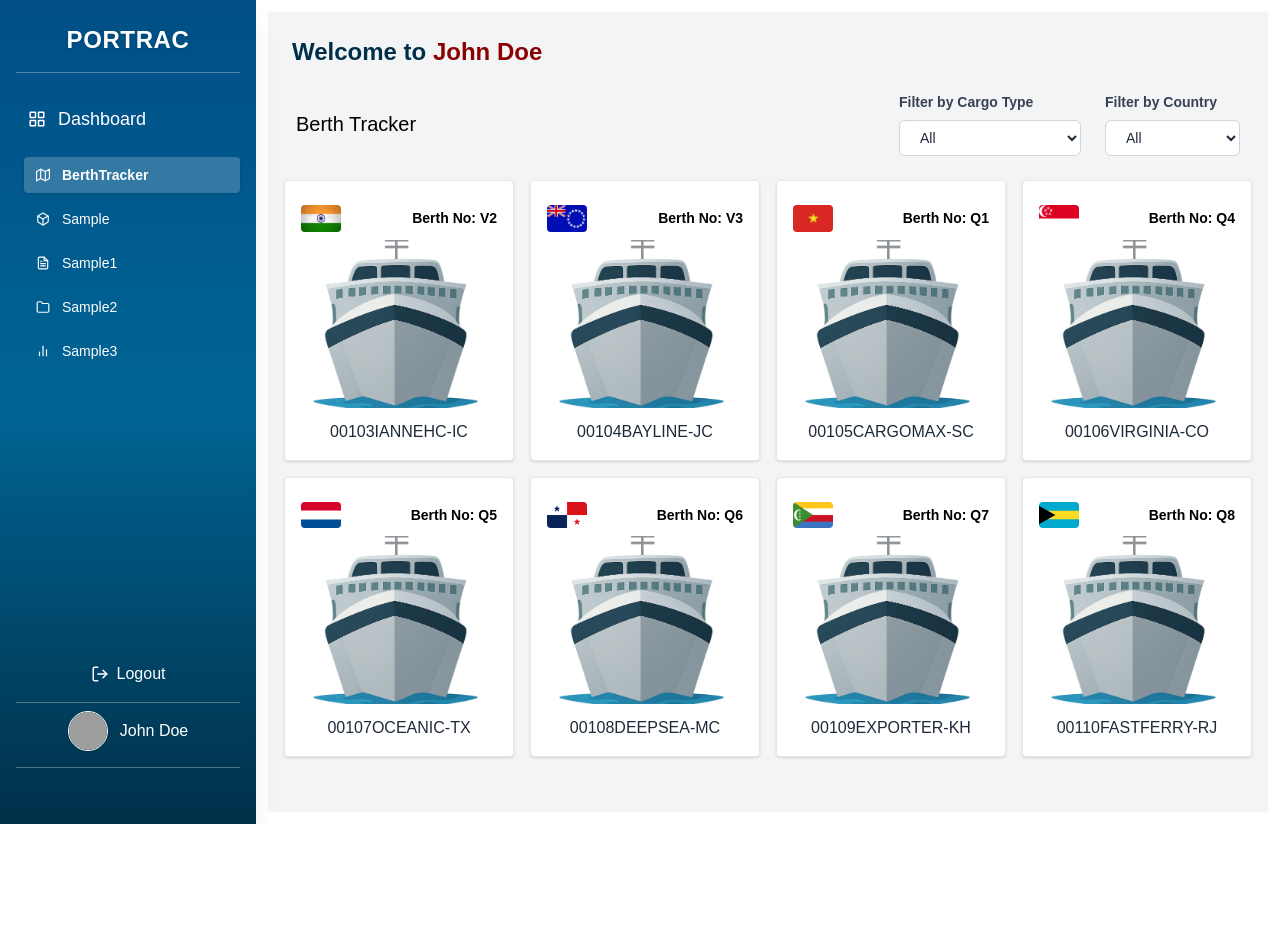
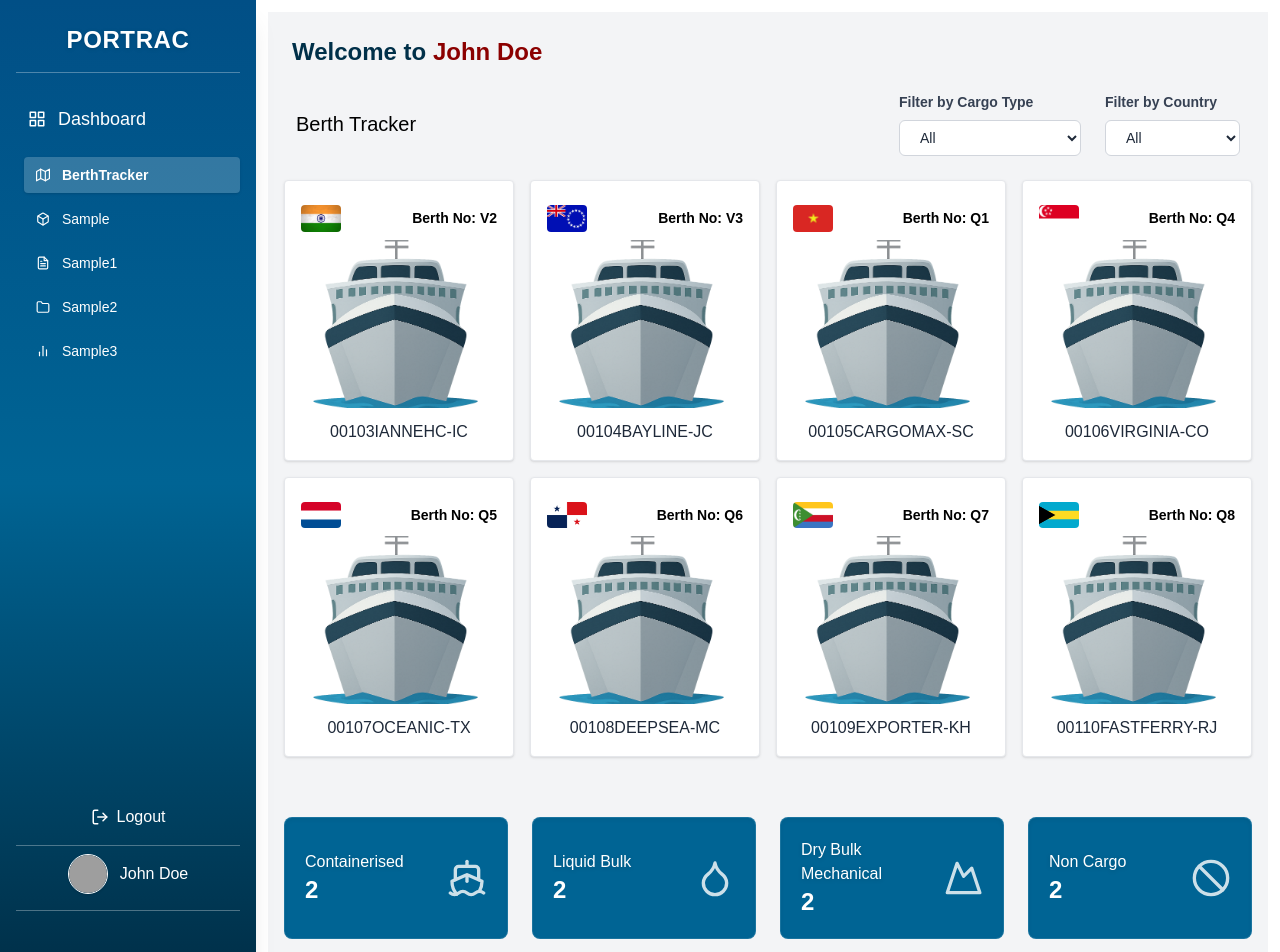
Before and after one commit to WHITEMATRIX24/CochinPortDemo, a Next.js app: page /dashboard in a window 1280 px wide. Shown: the top 952 px of the page. Before the commit the page ends 824 px from the top, so only its background shows below. Built offline with nearby package versions, Linux system fonts and the light colour scheme; grey boxes are pictures that could not be loaded.

Commit message:
Status cards added

```diff
--- a/package.json
+++ b/package.json
@@ -9,6 +9,7 @@
     "lint": "next lint"
   },
   "dependencies": {
+    "lucide-react": "^0.525.0",
     "next": "15.3.4",
     "react": "^19.0.0",
     "react-dom": "^19.0.0",
--- a/src/app/(dashboard)/dashboard/page.tsx
+++ b/src/app/(dashboard)/dashboard/page.tsx
@@ -2,6 +2,7 @@
 
 import Card from '@/components/BerthTrackerCard';
 import { useState } from 'react';
+import CargoStats from '@/components/CargoStats';
 
 type Berth = {
   imageSrc: string;
@@ -119,6 +120,9 @@ export default function HomePage() {
           />
         ))}
       </div>
+            {/* icon Grid */}
+        <CargoStats berthData={berthData} />
+
     </main>
   );
 }
--- /dev/null
+++ b/src/components/CargoStats.tsx
@@ -0,0 +1,58 @@
+'use client';
+
+import { Ship, Droplet, Mountain, Ban } from 'lucide-react';
+
+type Props = {
+  berthData: {
+    cargoType: string;
+  }[];
+};
+const statsMeta = [
+  {
+    label: 'Containerised',
+color: 'bg-[#006494] text-white border border-[#012A4A]'
+,    Icon: Ship,
+  },
+  {
+    label: 'Liquid Bulk',
+color: 'bg-[#006494] text-white border border-[#012A4A]'
+,    Icon: Droplet,
+  },
+  {
+    label: 'Dry Bulk Mechanical',
+color: 'bg-[#006494] text-white border border-[#012A4A]'
+,    Icon: Mountain,
+  },
+  {
+    label: 'Non Cargo',
+color: 'bg-[#006494] text-white border border-[#012A4A]'
+,    Icon: Ban,
+  },
+];
+
+
+export default function CargoStats({ berthData }: Props) {
+  return (
+    <div className="mt-15">
+{/*       <h6 className="text-lg font-semibold mb-4 text-gray-800">Cargo Type Statistics</h6>
+ */}      <div className="grid grid-cols-1 sm:grid-cols-2 md:grid-cols-4 gap-6">
+        {statsMeta.map(({ label, color, Icon }) => {
+          const count = berthData.filter(b => b.cargoType === label).length;
+          return (
+            <div
+  key={label}
+  className={`rounded-lg p-5 flex items-center justify-between shadow-inner backdrop-blur-sm border border-white/10 ${color}`}
+>
+
+              <div>
+                <div className="text-md font-medium drop-shadow-sm">{label}</div>
+                <div className="text-2xl font-bold">{count}</div>
+              </div>
+              <Icon className="w-10 h-15 opacity-80" />
+            </div>
+          );
+        })}
+      </div>
+    </div>
+  );
+}
```
Also changed, not shown: 1 other file (tests, documents, lock files or other folders).
